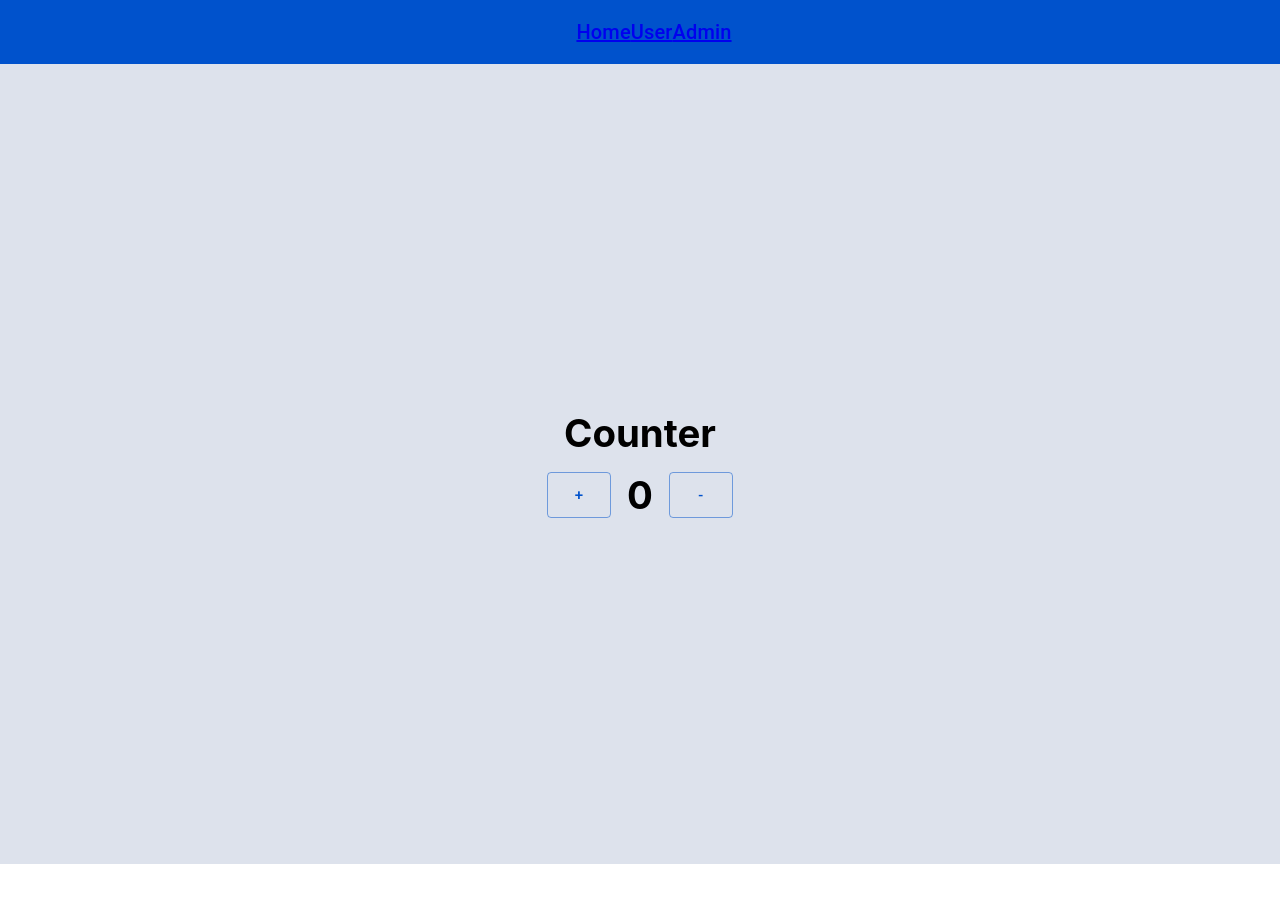
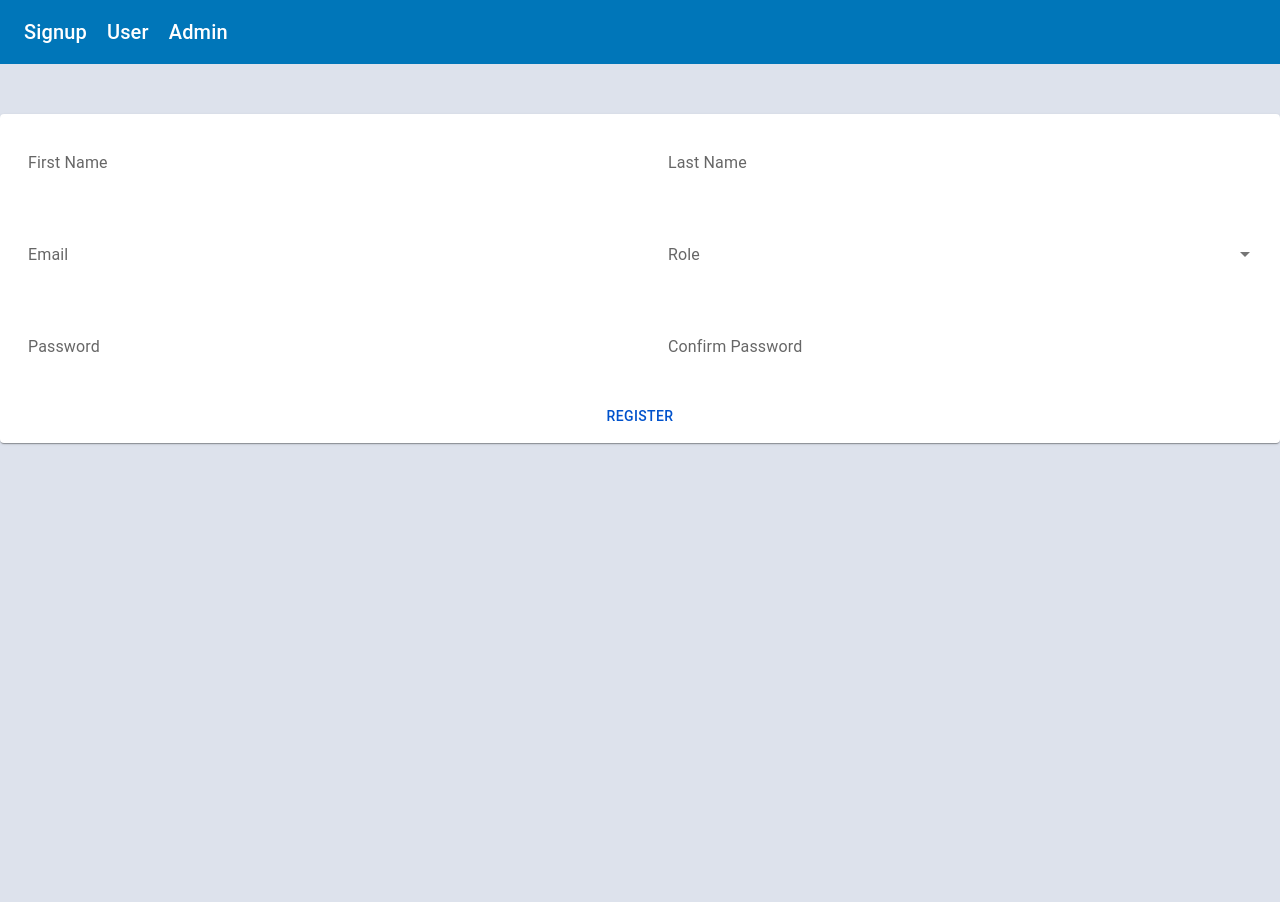
Before and after one commit to Dharmik3/tatvasoft-react-internship, a React (Create React App) app: page / in a window 1280 px wide. Shown: the top 902 px of the page. Before the commit the page ends 864 px from the top, so only its background shows below. Built offline with nearby package versions, Linux system fonts and the light colour scheme.

Commit message:
api integrate without intercept

```diff
--- a/package.json
+++ b/package.json
@@ -10,11 +10,15 @@
     "@testing-library/jest-dom": "^5.16.5",
     "@testing-library/react": "^13.4.0",
     "@testing-library/user-event": "^13.5.0",
+    "axios": "^1.4.0",
+    "formik": "^2.2.9",
     "react": "^18.2.0",
     "react-dom": "^18.2.0",
     "react-router-dom": "^6.11.2",
     "react-scripts": "^2.1.3",
-    "web-vitals": "^2.1.4"
+    "react-toastify": "^8.0.0",
+    "web-vitals": "^2.1.4",
+    "yup": "^1.1.1"
   },
   "scripts": {
     "start": "react-scripts start",
--- a/src/App.css
+++ b/src/App.css
@@ -13,7 +13,12 @@
   }
 }
 
-
+input:-webkit-autofill,
+input:-webkit-autofill:hover,
+input:-webkit-autofill:focus,
+input:-webkit-autofill:active {
+  transition: background-color 9999s ease-in-out 0s;
+}
 
 
 .App-header {
--- a/src/App.js
+++ b/src/App.js
@@ -2,25 +2,25 @@ import { BrowserRouter, Route ,Routes,Link} from 'react-router-dom';
 import './App.css';
 import Admin from './components/Admin';
 import User from './components/User';
-import Home from './components/Home';
+import Form from "./pages/Form";
 import React from 'react';
 import { makeStyles } from '@material-ui/core/styles';
 import AppBar from '@material-ui/core/AppBar';
 import Toolbar from '@material-ui/core/Toolbar';
 import Typography from '@material-ui/core/Typography';
-import IconButton from '@material-ui/core/IconButton';
 import { ThemeProvider } from '@material-ui/core/styles';
 import { createTheme } from '@mui/material/styles';
+const theme = createTheme({
 
-const theme = createTheme({
   palette: {
     primary: {
       main: '#0052cc',
     },
     secondary: {
-      main: '#edf2ff',
+      main: '#6CB4EE',
     },
   },
+
 
 });
 theme.typography.h3 = {
@@ -41,8 +41,21 @@ const useStyles = makeStyles((theme) => ({
     marginRight: theme.spacing(2),
   },
   title: {
-    flexGrow: 1,
+
+    display: "flex",
+    alignItems:"center",
+    justifyContent: "space-between",
+    gap:"20px"
   },
+  header: {
+    backgroundColor: "#0076b9",
+
+  },
+  link: {
+    outline: "none",
+    textDecoration: "none",
+    color:"#fff"
+  }
 }));
 
 function App() {
@@ -52,15 +65,12 @@ function App() {
     <div className="App">
       <BrowserRouter>
 
-        <AppBar position="static">
+          <AppBar position="static" className={classes.header}>
           <Toolbar>
-            <IconButton edge="start" className={classes.menuButton} color="inherit" aria-label="menu">
-              {/* <MenuIcon /> */}
-            </IconButton>
             <Typography variant="h6" className={classes.title}>
-              <Link to='/'>Home</Link>
-              <Link to='/user'>User</Link>
-              <Link to='/admin'>Admin</Link>
+              <Link to='/' className={classes.link}>Signup</Link>
+                <Link to='/user' className={classes.link}>User</Link>
+                <Link to='/admin' className={classes.link}>Admin</Link>
             </Typography>
           </Toolbar>
           </AppBar>
@@ -69,7 +79,7 @@ function App() {
         </nav>
         <header className="App-header">
           <Routes>
-            <Route path='/' element={ <Home/>} />
+              <Route path='/' element={<Form />} />
             <Route path='/user' element={ <User/>} />
             <Route path='/admin' element={ <Admin/>} />
        </Routes>
--- a/src/components/Home.jsx
+++ b/src/components/Home.jsx
@@ -8,8 +8,8 @@ const Home = () => {
 
       <div style={{ display: "flex", gap:"1rem"}}>
         <Button
-          variant="outlined"
-          color="primary"
+          variant="contained"
+          color="secondary"
           size="large"
           onClick={() => setCounter(counter + 1)}
         >
@@ -17,8 +17,8 @@ const Home = () => {
         </Button>
         <Typography variant="h3">{counter}</Typography>
         <Button
-          variant="outlined"
-          color="primary"
+          variant="contained"
+          color="secondary"
           size="large"
           onClick={() => setCounter(counter - 1)}
         >
--- a/src/components/UserList.jsx
+++ b/src/components/UserList.jsx
@@ -1,16 +1,29 @@
-import React from "react";
+import React, { useState } from "react";
 import { Button } from "@material-ui/core";
 
-const UserList = ({ length, users}) => {
-
+const UserList = ({ users }) => {
+  const [user, setUser] = useState("");
+  const [allUser, setAllUser] = useState(users);
   return (
     <>
-      <h2>Total users: {length}</h2>
-      {users.map((user) => (
+
+      <h2>Total users: {allUser.length}</h2>
+      {allUser.map((user) => (
         <div>{user}</div>
       ))}
 
-      <Button variant="outlined" color="primary" onClick={()=>alert('added')}>
+      <input
+        type="text"
+        name="user"
+        placeholder="Add user name"
+        onChange={(e) => setUser(e.target.value)}
+        value={user}
+      />
+      <Button
+        variant="outlined"
+        color="primary"
+        onClick={() => setAllUser([...allUser,user])}
+      >
         Add
       </Button>
     </>
--- /dev/null
+++ b/src/pages/Form.jsx
@@ -0,0 +1,207 @@
+import React from "react";
+import { withFormik } from "formik";
+import * as Yup from "yup";
+import { withStyles } from "@material-ui/core";
+import Card from "@material-ui/core/Card";
+import CardContent from "@material-ui/core/CardContent";
+import CardActions from "@material-ui/core/CardActions";
+import TextField from "@material-ui/core/TextField";
+import MenuItem from "@material-ui/core/MenuItem";
+import Button from "@material-ui/core/Button";
+import authService from "../service/auth.service";
+import { toast } from "react-toastify";
+import "react-toastify/dist/ReactToastify.css";
+
+toast.configure();
+
+const styles = () => ({
+  card: {
+    // maxWidth: 420,
+    marginTop: 50,
+  },
+  container: {
+    // display: "Flex",
+    // justifyContent: "center",
+    width: "100vw",
+    minHeight: "100vh",
+  },
+  actions: {
+    display: "felx",
+    justifyContent: "center",
+  },
+  mainForm: {
+    display: "grid",
+    gridTemplateColumns: "repeat(2,1fr)",
+    gap: "2rem",
+  },
+  input: {
+    WebkitBoxShadow: "0 0 0 100px #fff inset",
+  },
+});
+
+const roles = [
+  {
+    value: 1,
+    label: "Buyer",
+  },
+  {
+    value: 2,
+    label: "Seller",
+  },
+];
+
+const form = (props) => {
+  const {
+    classes,
+    values,
+    touched,
+    errors,
+    isSubmitting,
+    handleChange,
+    handleBlur,
+    handleSubmit,
+  } = props;
+
+  return (
+    <div>
+      <form onSubmit={handleSubmit} className={classes.container}>
+        <Card className={classes.card}>
+          <CardContent className={classes.mainForm}>
+            <TextField
+              id="firstName"
+              label="First Name"
+              value={values.firstName}
+              onChange={handleChange}
+              onBlur={handleBlur}
+              helperText={touched.firstName ? errors.firstName : ""}
+              error={touched.firstName && Boolean(errors.firstName)}
+              margin="dense"
+              variant="filled"
+              fullWidth
+            />
+            <TextField
+              id="lastName"
+              label="Last Name"
+              value={values.lastName}
+              onChange={handleChange}
+              onBlur={handleBlur}
+              helperText={touched.lastName ? errors.lastName : ""}
+              error={touched.lastName && Boolean(errors.lastName)}
+              margin="dense"
+              variant="filled"
+              fullWidth
+            />
+            <TextField
+              id="email"
+              label="Email"
+              type="email"
+              value={values.email}
+              onChange={handleChange}
+              onBlur={handleBlur}
+              helperText={touched.email ? errors.email : ""}
+              error={touched.email && Boolean(errors.email)}
+              margin="dense"
+              variant="filled"
+              fullWidth
+            />
+            <TextField
+              select
+              id="roleId"
+              label="Role"
+              value={values.roleId}
+              onChange={handleChange("roleId")}
+              helperText={touched.roleId ? errors.roleId : ""}
+              error={touched.roleId && Boolean(errors.roleId)}
+              margin="dense"
+              variant="filled"
+              fullWidth
+            >
+              {roles.map((option) => (
+                <MenuItem key={option.value} value={option.value}>
+                  {option.label}
+                </MenuItem>
+              ))}
+            </TextField>
+            <TextField
+              id="password"
+              label="Password"
+              type="password"
+              value={values.password}
+              onChange={handleChange}
+              onBlur={handleBlur}
+              helperText={touched.password ? errors.password : ""}
+              error={touched.password && Boolean(errors.password)}
+              margin="dense"
+              variant="filled"
+              fullWidth
+            />
+            <TextField
+              id="confirmPassword"
+              label="Confirm Password"
+              type="password"
+              value={values.confirmPassword}
+              onChange={handleChange}
+              onBlur={handleBlur}
+              helperText={touched.confirmPassword ? errors.confirmPassword : ""}
+              error={touched.confirmPassword && Boolean(errors.confirmPassword)}
+              margin="dense"
+              variant="filled"
+              fullWidth
+            />
+          </CardContent>
+          <CardActions className={classes.actions}>
+            <Button type="submit" color="primary" disabled={isSubmitting}>
+              REGISTER
+            </Button>
+          </CardActions>
+        </Card>
+      </form>
+    </div>
+  );
+};
+
+const Form = withFormik({
+  mapPropsToValues: ({
+    firstName,
+    lastName,
+    email,
+    roleId,
+    password,
+    confirmPassword,
+  }) => {
+    return {
+      firstName: firstName || "",
+      lastName: lastName || "",
+      email: email || "",
+      roleId: roleId || "",
+      password: password || "",
+      confirmPassword: confirmPassword || "",
+    };
+  },
+
+  validationSchema: Yup.object().shape({
+    firstName: Yup.string().required("Required"),
+    lastName: Yup.string().required("Required"),
+    email: Yup.string()
+      .email("Enter a valid email")
+      .required("Email is required"),
+    roleId: Yup.number().required("Select your role"),
+    password: Yup.string()
+      .min(6, "Password must contain at least 6 characters")
+      .required("Enter your password"),
+    confirmPassword: Yup.string()
+      .required("Confirm your password")
+      .oneOf([Yup.ref("password")], "Password does not match"),
+  }),
+
+  handleSubmit: (data) => {
+    delete data.confirmPassword;
+    console.log(data);
+    authService.create(data).then((res) => {
+      console.log(res);
+      toast.success("Account created successfully!");
+    });
+  },
+})(form);
+
+export default withStyles(styles)(Form);
--- /dev/null
+++ b/src/service/auth.service.js
@@ -0,0 +1,35 @@
+// import request from "./request";
+import axios from "axios";
+const ENDPOINT = "api/user";
+
+const request = axios.create({
+    //  baseURL: "https://web1.anasource.com/BookStore/api/BookStore/", // url = base url + request url
+    //   baseURL: "http://localhost:5000/",
+    baseURL: "https://book-e-sell-node-api.vercel.app/",
+    // baseURL: "https://helperland1.azurewebsites.net/",
+    // baseURL: "https://helperland1.azurewebsites.net/",
+    //  baseURL: "http://192.168.1.20/",
+    timeout: 12400000,
+    responseType: "json",
+});
+
+const login = async (data) => {
+    const url = `${ENDPOINT}/login`;
+    return request.post(url, data).then((res) => {
+        return res;
+    });
+};
+
+const create = async (data) => {
+    const url = `${ENDPOINT}`;
+    return request.post(url, data).then((res) => {
+        return res;
+    });
+};
+
+const authService = {
+    login,
+    create,
+};
+
+export default authService;
--- /dev/null
+++ b/src/service/request.js
@@ -0,0 +1,85 @@
+import axios from "axios";
+// import { toast } from "react-toastify";
+
+const request = axios.create({
+  //  baseURL: "https://web1.anasource.com/BookStore/api/BookStore/", // url = base url + request url
+  //   baseURL: "http://localhost:5000/",
+  baseURL: "https://book-e-sell-node-api.vercel.app/",
+  // baseURL: "https://helperland1.azurewebsites.net/",
+  // baseURL: "https://helperland1.azurewebsites.net/",
+  //  baseURL: "http://192.168.1.20/",
+  timeout: 12400000,
+  responseType: "json",
+});
+
+let requests = [];
+let conflictRequest = "";
+
+// Request interceptors Customize based on your need
+request.interceptors.request.use(
+  async (config) => {
+    if (config.headers) {
+      config.headers["Content-Type"] = "application/json";
+    }
+
+    if (config.headers["isDisableLoader"] !== true) {
+      requests.push(config.url);
+      showLoader();
+    }
+
+    return config;
+  },
+  (error) => {
+    alert(error);
+    Promise.reject(error);
+  }
+);
+
+// Response interceptors Customize based on your need
+request.interceptors.response.use(
+  (response) => {
+    const { data } = response;
+    console.log("responseeee,", response);
+    removeRequest(response.config.url);
+    if (data?.code && data?.code !== 200) {
+      // toast.error(
+      //   response.data.error ?? "Somthing went wrong. Please try again!"
+      // );
+      return Promise.reject(new Error(data?.error || "Error"));
+    } else {
+      return Promise.resolve(response.data.result);
+    }
+  },
+  (error) => {
+    removeRequest(error.config.url);
+    // toast.error(error?.response?.data?.error ?? "Somthing went wrong");
+    return Promise.reject(error);
+  }
+);
+
+function showLoader() {
+  document.body.classList.add("loader-open");
+}
+
+function hideLoader() {
+  document.body.classList.remove("loader-open");
+}
+
+// remove completed request
+function removeRequest(req) {
+  const i = requests.indexOf(req);
+  if (i >= 0) {
+    requests.splice(i, 1);
+  }
+  if (requests.length > 0) {
+    showLoader();
+  } else {
+    hideLoader();
+  }
+  if (req === conflictRequest) {
+    conflictRequest = "";
+    requests = requests.filter((request) => request !== req);
+  }
+}
+
+export default request;
```
Also changed, not shown: 1 other file (tests, documents, lock files or other folders).
